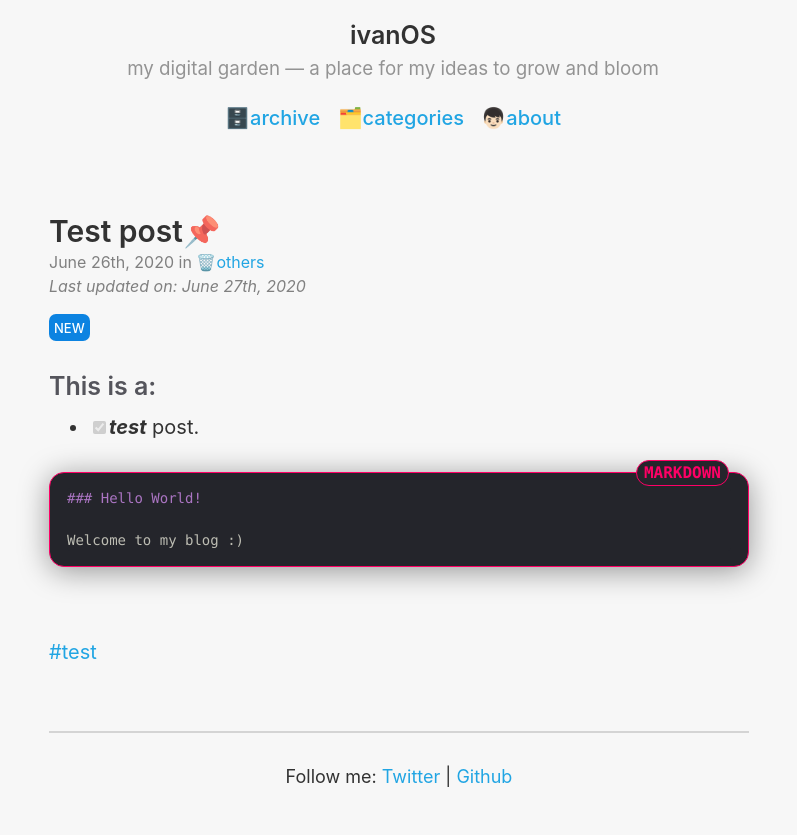
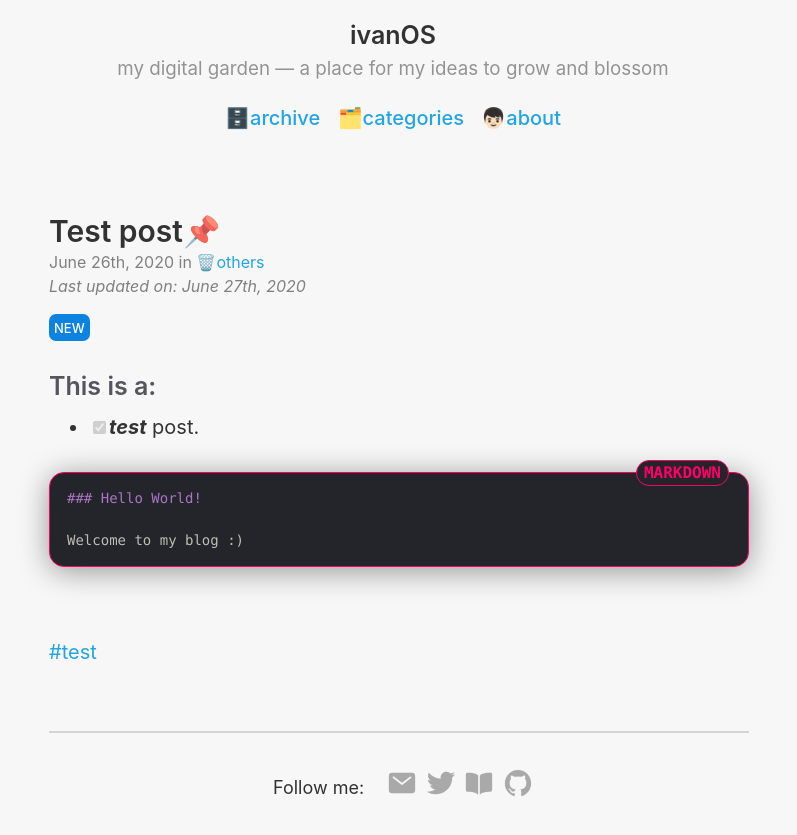
Before and after one commit to hiivan/hiivan.github.io, a Jekyll site: the page built from index.html, in a window 1280 px wide. Shown: the top 835 px of the page, without its empty margins (241-1038 px from the left). Built offline with Jekyll 4.4.1, drawn with Linux system fonts in a browser that asks for light colours; nearby versions of some CDN libraries; the list of posts is cut into pages by our own code.

Commit message:
added social media icons

```diff
--- a/_config.yml
+++ b/_config.yml
@@ -1,6 +1,6 @@
 # Setup
 title: ivanOS
-tagline: my digital garden — a place for my ideas to grow and bloom
+tagline: my digital garden — a place for my ideas to grow and blossom
 url: https://hiivan.github.io/
 paginate: 1
 baseurl: ""
--- a/_includes/head.html
+++ b/_includes/head.html
@@ -16,6 +16,5 @@
   <link rel="apple-touch-icon-precomposed" sizes="144x144" href="{{ site.baseurl }}/assets/i_logo2.png">
   <link rel="shortcut icon" href="{{ site.baseurl }}/assets/i_logo2.png">
   <link rel="alternate" type="application/atom+xml" title="{{ site.title }}" href="{{ site.baseurl }}/atom.xml">
-
   {% seo title=false %}
 </head>
--- a/_layouts/default.html
+++ b/_layouts/default.html
@@ -53,7 +53,17 @@ layout: compress
 
       <footer class="footer">
         <hr>
-        <p>Follow me: <a href="https://twitter.com/hiiiivan">Twitter</a> | <a href="https://github.com/hiivan">Github</a></p>
+        <p>
+          <ul class="social-media-list">
+            <li style="font-size:18px">Follow me: </li>
+            <li>
+              <a href="mailto:contact@ivan-ang.com"><ion-icon name="mail" class="mail"></ion-icon></a>
+              <a href="https://twitter.com/hiiiivan"><ion-icon name="logo-twitter" class="logo-twitter"></ion-icon></a>
+              <a href="https://www.goodreads.com/user/show/97161561-ivan-ang"><ion-icon name="book" class="book"></ion-icon></a>
+              <a href="https://github.com/hiivan"><ion-icon name="logo-github" class="logo-github"></ion-icon></a>
+            </li>
+          </ul>
+        </p>
       </footer>
     </div>
 
@@ -68,5 +78,6 @@ layout: compress
      </script>
     {% endif %}
 
+    <script src="https://unpkg.com/ionicons@5.0.0/dist/ionicons.js"></script>
   </body>
 </html>
--- /dev/null
+++ b/_sass/_icon.scss
@@ -0,0 +1,33 @@
+.social-media-list {
+    list-style: none;
+}
+.social-media-list li {
+    display: inline-block;
+    margin-right: 1em;
+    font-size: 180%;
+    vertical-align: middle;
+}
+.social-media-list li a {
+    color: #888;
+    transition: color 0.5s;
+}
+
+:root                   {--icon-size: 30px;}
+
+ion-icon.logo-twitter          {color:darkgrey; font-size: var(--icon-size)}
+ion-icon.logo-facebook         {color:darkgrey; font-size: var(--icon-size)}
+ion-icon.logo-instagram        {color:darkgrey; font-size: var(--icon-size)}
+ion-icon.logo-youtube          {color:darkgrey; font-size: var(--icon-size)}
+ion-icon.logo-github           {color:darkgrey; font-size: var(--icon-size)}
+ion-icon.logo-linkedin         {color:darkgrey; font-size: var(--icon-size)}
+ion-icon.book                  {color:darkgrey; font-size: 28px}
+ion-icon.mail                  {color:darkgrey; font-size: var(--icon-size)}
+
+ion-icon.logo-twitter:hover    {color:#00B6F1;}
+ion-icon.logo-facebook:hover   {color:#3B5998;}
+ion-icon.logo-instagram:hover  {color:#2C6A93;}
+ion-icon.logo-youtube:hover    {color:#C31A1E;}
+ion-icon.logo-github:hover     {color:#7E57C2;}
+ion-icon.logo-linkedin:hover   {color:#04669A;}
+ion-icon.book:hover            {color:#75420E;}
+ion-icon.mail:hover            {color:#fc4d50;}
--- a/_sass/_variables.scss
+++ b/_sass/_variables.scss
@@ -7,7 +7,7 @@ $dark: #bb86fc;
 // Highlighting color for code block borders and language name.
 
 $code-light: #ff0066;
-$code-dark: #F6FC92;
+$code-dark: #F9FF9A;
 
 $message-green: #43A047;
 $message-yellow: #fcb827;
--- a/styles.scss
+++ b/styles.scss
@@ -14,3 +14,4 @@
 @import "pagination";
 @import "message";
 @import "buttons";
+@import "icon"
```
Also changed, not shown: 1 other file.
